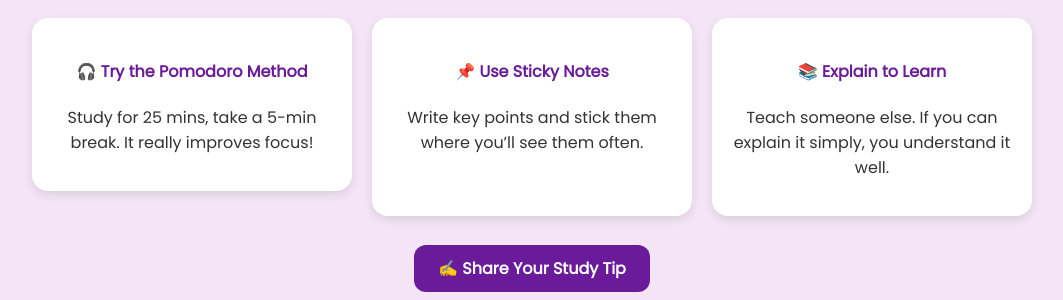
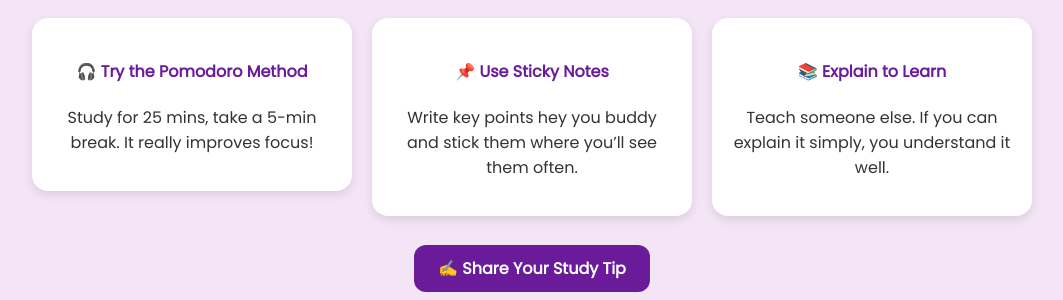
Before and after one commit to notessmasher765-wq/Notessmasher, a Flask app: page /study_tips in a window 1280 px wide. Shown: the part 404-704 px from the top of the page, without its empty margins (108-1171 px from the left). Run offline with Flask 3, Linux system fonts and the light colour scheme; data that the repository does not hold is empty; some libraries are stand-ins or nearby versions.

Commit message:
Your descriptive message about changes

```diff
--- a/templates/study_tips.html
+++ b/templates/study_tips.html
@@ -24,7 +24,7 @@
         <div style="background: white; padding: 20px; border-radius: 16px; box-shadow: 0 4px 10px rgba(0,0,0,0.1);">
           <h4 style="color: #6a1b9a;">
             <a href="{{ url_for('routes.sticky_notes') }}" style="color: #6a1b9a; text-decoration: none;">📌 Use Sticky Notes </a></h4>
-          <p style="color: #333;">Write key points and stick them where you’ll see them often.</p>
+          <p style="color: #333;">Write key points hey you buddy  and stick them where you’ll see them often.</p>
 
         </div>
 
```
